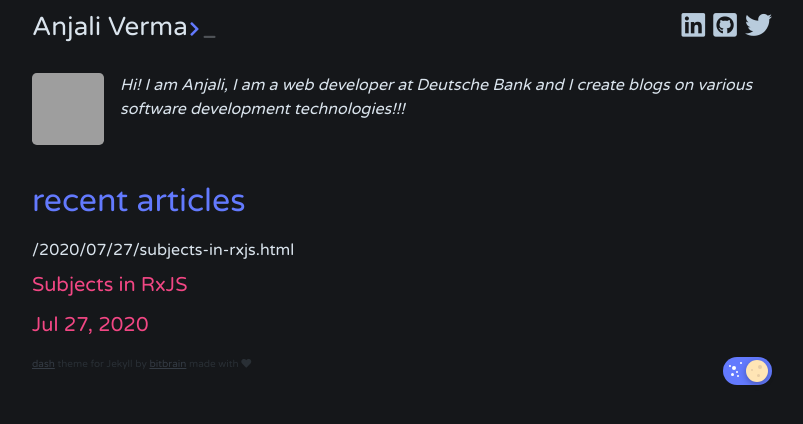
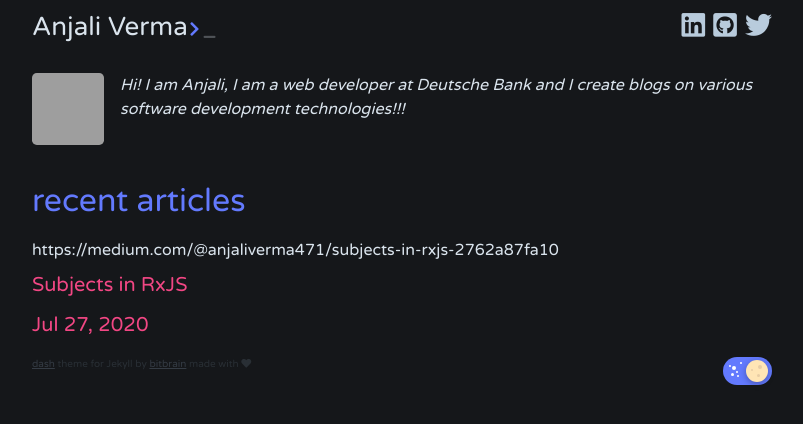
Before and after one commit to anjy-07/anjaliverma.github.io, a Jekyll site: the page built from index.html, in a window 1280 px wide, cut to the strip 0-424 px from the top of the page. Shown: the whole strip, without its empty margins (238-1041 px from the left). Built offline with Jekyll 4.4.1, drawn with Linux system fonts in a browser that asks for light colours; the list of posts is cut into pages by our own code; grey boxes are pictures that could not be loaded.

Commit message:
Changed url of the site

```diff
--- a/_config.yml
+++ b/_config.yml
@@ -11,6 +11,10 @@
 tag_permalink_style: pretty
 tag_page_layout: tag_page
 tag_page_dir: tag
+
+posts:
+  links:
+    https://medium.com/@anjaliverma471/subjects-in-rxjs-2762a87fa10
 
 # jekyll-dash date format
 # refer to http://shopify.github.io/liquid/filters/date/ if you want to customize this
--- a/_layouts/home.html
+++ b/_layouts/home.html
@@ -10,8 +10,8 @@
     <div class="post-links">
       {% for post in paginator.posts %}
         <div class="post-link-wrapper">
-          <p>{{post.url}}</p>
-          <a href="{{ post.url }}" class="post-link">{{ post.title }}</p>
+          <p> {{post.ur}} </p>
+          <a href="{{ post.ur }}" class="post-link">{{ post.title }}</p>
           <div class="post-meta">
 
             {% if site.plugins contains "jekyll/tagging" %}
--- a/_layouts/post.html
+++ b/_layouts/post.html
@@ -37,7 +37,7 @@
     {% for post in site.related_posts limit:3 %}
       <li>
         <h3>
-          <a href="{{ post.url }}">
+          <a href="{{ post.ur }}">
             {{ post.title }}
           </a>
         </h3>
--- a/_layouts/tag_page.html
+++ b/_layouts/tag_page.html
@@ -12,7 +12,7 @@
 
 
       <div class="post-link-wrapper">
-        <a href="{{ post.url | relative_url }}" class="post-link">{{ post.title }}</a>
+        <a href="{{ post.ur }}" class="post-link">{{ post.title }}</a>
         <div class="post-meta">
 
           <div class="post-tags">
```
Also changed, not shown: _posts/2020-07-27-subjects-in-rxjs.md (+1 -1 lines).
